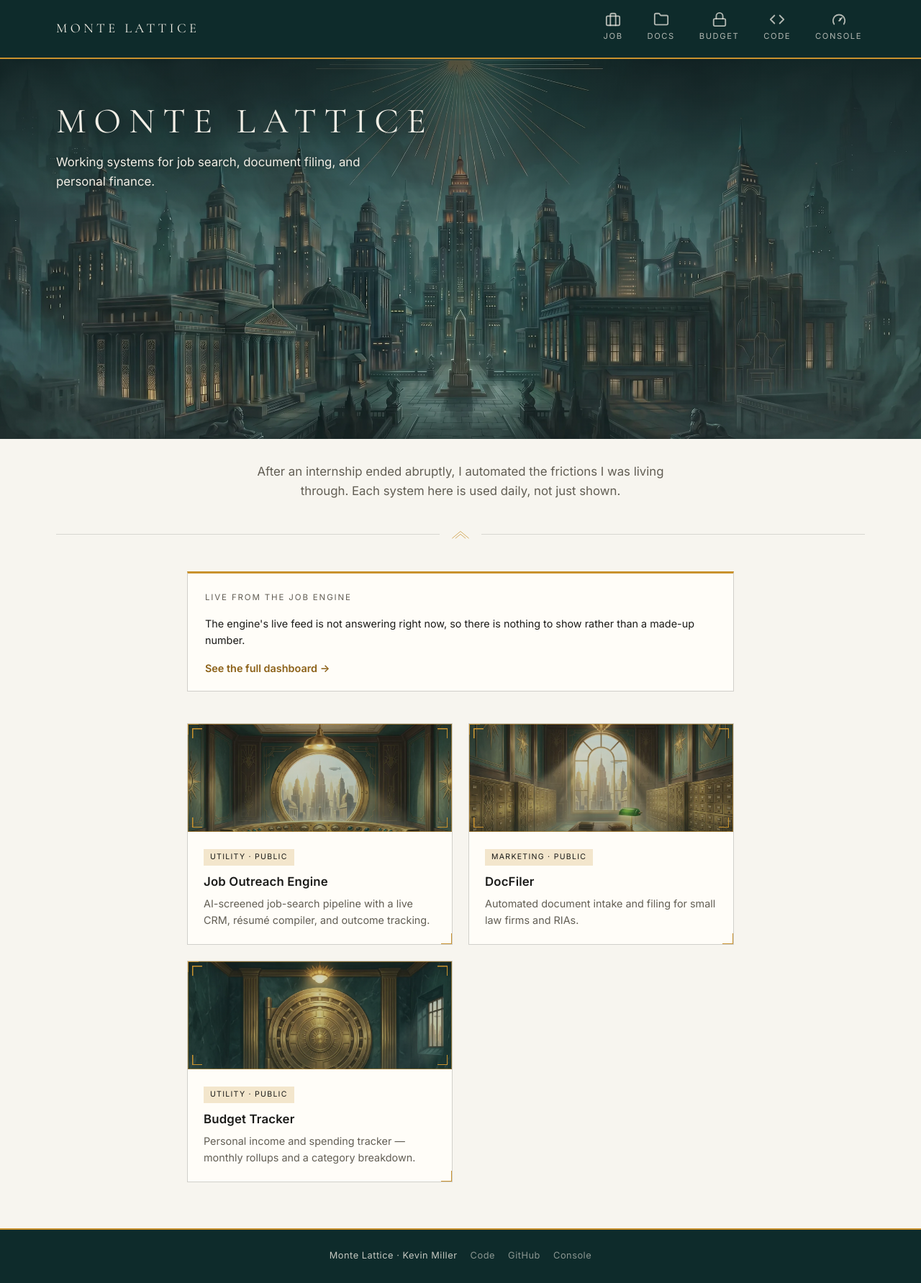
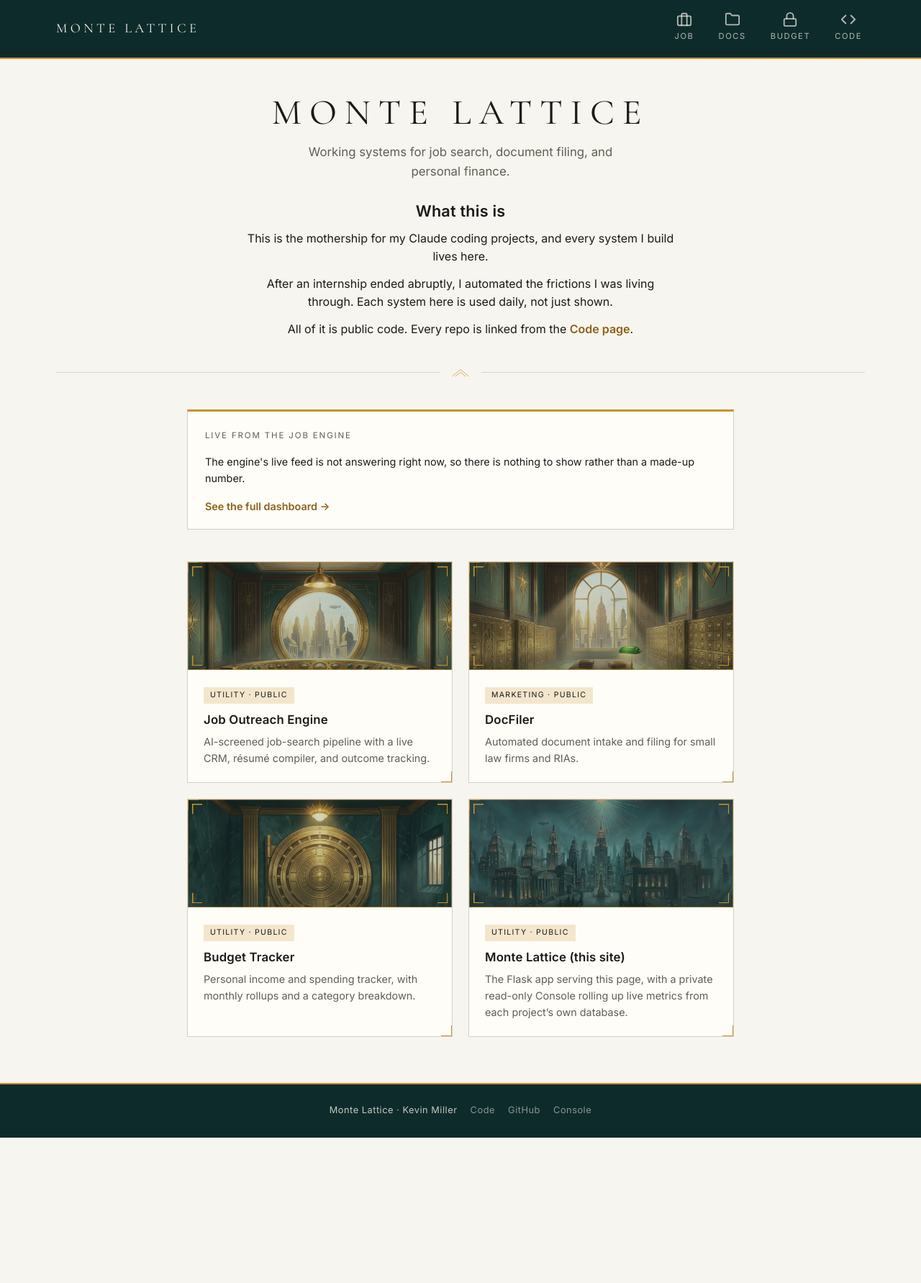
Before and after one commit to mrsisterbob/montelattice-site, a Flask app: page /lattice in a window 1280 px wide. Shown: the whole page at 72% size. After the commit the page ends 1581 px from the top, so only its background shows below. Run offline with Flask 3, Linux system fonts and the light colour scheme; data that the repository does not hold is empty.

Commit message:
/lattice: explain what this is, drop the hero, add the site as a fourth card
A visitor landing on /lattice could not tell what Monte Lattice was. The
600px skyline filled the screen and pushed every word that explained the
page below the fold. The art now earns its place as the fourth card's
image instead of standing in for an explanation.

- The intro says what this is in three short paragraphs: the mothership
  for the Claude projects, why they got built, and that all of it is
  public code, linked to /code.
- Fourth card added for montelattice-site itself. It was the only system
  in the grid that was missing, and the one the visitor is already
  looking at. Its art is the former hero, center-cropped to 1200x520.
- The public Console demo is out of the nav and carries noindex. Its
  sample numbers claimed a 15% reply rate against a real figure near 4%,
  on a page whose whole claim is "used daily, not just shown". The route
  still answers for anyone with the URL, and PUBLIC_CONSOLE_DEMO=true
  puts it back.
- The live strip now says nothing rather than a made-up number when the
  engine's feed is unreachable.

Co-Authored-By: Claude Opus 5 <noreply@anthropic.com>

```diff
--- a/main.py
+++ b/main.py
@@ -202,9 +202,22 @@ def public_crypto() -> bool:
     return os.environ.get("PUBLIC_CRYPTO", "false").strip().lower() in ("1", "true", "yes", "on")
 
 
+# ---------------------------------------------------------------------------
+# Console demo visibility. The demo renders SAMPLE numbers (a 15% reply rate among them) on a
+# site whose thesis is "used daily, not just shown", so by default it is HIDDEN, never removed:
+# CONSOLE drops out of the nav, logged-out /console goes to sign-in instead of sample data, the
+# login page stops offering the demo, and /console/demo is noindex. /console/demo itself still
+# serves 200 to anyone with the URL. PUBLIC_CONSOLE_DEMO=true restores it all. Read per request.
+# ---------------------------------------------------------------------------
+def public_console_demo() -> bool:
+    return os.environ.get("PUBLIC_CONSOLE_DEMO", "false").strip().lower() in ("1", "true", "yes", "on")
+
+
 @app.context_processor
 def _inject_visibility():
-    return {"public_crypto": public_crypto()}
+    return {"public_crypto": public_crypto(),
+            "public_console_demo": public_console_demo(),
+            "console_authed": bool(session.get("console_authed"))}
 
 
 def _public_repos() -> list[dict]:
@@ -393,13 +406,17 @@ def console():
     # Public page. Logged-out visitors get the baked demo snapshot with a "DEMO" ribbon
     # (every section alive with sample data); the owner, once logged in, gets the live
     # sibling-DB data. Same layout, same URL - only the data source and the ribbon differ.
+    # While PUBLIC_CONSOLE_DEMO is off, logged-out visitors go to sign-in instead of samples.
+    if not session.get("console_authed") and not public_console_demo():
+        return redirect(url_for("console_login"))
     return render_template("console.html", active_page="console",
                            demo=not session.get("console_authed"))
 
 
 @app.route("/console/demo")
 def console_demo():
-    # Kept for any old links - identical to the logged-out /console view.
+    # Kept for any old links - identical to the logged-out /console view. Unlinked and noindex
+    # while PUBLIC_CONSOLE_DEMO is off, but still 200 by direct URL.
     return render_template("console.html", active_page="console", demo=True)
 
 
@@ -799,7 +816,7 @@ def _today_items(j, c):
         items.append({"kind": "pipeline", "level": "info", "text": "No pipeline run recorded yet."})
     elif age > 24:
         items.append({"kind": "pipeline", "level": "warn",
-                      "text": f"Job pipeline last ran {int(age)}h ago — stale."})
+                      "text": f"Job pipeline last ran {int(age)}h ago. Stale."})
     else:
         extra = f" ({job_hb['summary']})" if job_hb and job_hb.get("summary") else ""
         items.append({"kind": "pipeline", "level": "ok",
--- a/static/css/rapture.css
+++ b/static/css/rapture.css
@@ -128,59 +128,30 @@ p:last-child { margin-bottom: 0; }
 }
 .deco-divider svg { width: 26px; height: 14px; display: block; opacity: 0.75; }
 
-/* --- Home hero --- */
-.hero {
-  position: relative;
-  width: 100%;
-  height: 528px;
-  overflow: hidden;
-  background: var(--teal);
+/* --- Home intro: the copy is the top of /lattice (the skyline moved to the fourth card) --- */
+.intro {
+  text-align: center;
+  padding-top: 44px;
 }
-.hero__img {
-  width: 100%;
-  height: 100%;
-  object-fit: cover;
-  object-position: center 40%;
+.intro__wordmark {
+  font-size: clamp(2rem, 5vw, 3.1rem);
+  margin: 0 0 10px;
+  overflow-wrap: break-word;
 }
-.hero__scrim {
-  position: absolute;
-  inset: 0;
-  background: linear-gradient(180deg, color-mix(in srgb, var(--scrim) 62%, transparent) 0%, color-mix(in srgb, var(--scrim) 28%, transparent) 42%, color-mix(in srgb, var(--scrim) 10%, transparent) 100%);
-}
-.hero__content {
-  position: absolute;
-  left: 0;
-  right: 0;
-  top: 0;
-  padding: 56px 28px 0;
-  max-width: var(--wrap);
+.intro__line {
+  color: var(--muted);
+  font-size: 1.05rem;
+  max-width: 40ch;
   margin: 0 auto;
 }
-.hero__wordmark {
-  color: var(--on-teal);
-  font-size: clamp(2rem, 5vw, 3.1rem);
-  margin: 0 0 12px;
-  text-shadow: 0 2px 18px rgba(0, 0, 0, 0.45);
+.intro__body {
+  max-width: 60ch;
+  margin: 28px auto 8px;
 }
-.hero__line {
-  color: var(--on-teal);
-  font-size: 1.05rem;
-  max-width: 40ch;
-  margin: 0;
-  text-shadow: 0 1px 10px rgba(0, 0, 0, 0.55);
-}
-
-/* Below-image fallback copy for mobile (hidden on desktop) */
-.hero-belowfold { display: none; }
-
-/* --- Origin line --- */
-.origin-line {
-  max-width: 60ch;
-  margin: 32px auto;
-  font-size: 1.05rem;
-  color: var(--muted);
-  text-align: center;
-}
+.intro__body h2 { margin: 0 0 12px; }
+.intro__body p { margin: 0 0 12px; }
+.intro__body a { color: var(--brass-text); font-weight: 600; }
+.intro__body a:hover { text-decoration: underline; }
 
 /* --- Project card grid (home): 2x2 on desktop --- */
 .card-grid {
@@ -523,23 +494,7 @@ canvas { max-width: 100%; }
     max-width: 300px;
   }
 
-  .hero { height: 280px; }
-  .hero__content { display: none; }
-  .hero-belowfold {
-    display: block;
-    text-align: center;
-    padding: 24px 20px 0;
-  }
-  .hero-belowfold .wordmark {
-    display: block;
-    font-size: 1.5rem;
-    letter-spacing: 0.16em;
-    color: var(--ink);
-    margin-bottom: 10px;
-    overflow-wrap: break-word;
-  }
-  .hero-belowfold p { color: var(--muted); margin: 0 auto; max-width: 32ch; }
-  .origin-line { font-size: 1rem; }
+  .intro { padding-top: 28px; }
 
   .card-grid, .data-grid, .explain-grid { grid-template-columns: 1fr; }
   .card-grid { max-width: none; }
--- a/templates/base.html
+++ b/templates/base.html
@@ -41,10 +41,12 @@
           <svg viewBox="0 0 24 24" fill="none" stroke-width="2" stroke-linecap="round" stroke-linejoin="round" aria-hidden="true"><polyline points="16 18 22 12 16 6"/><polyline points="8 6 2 12 8 18"/></svg>
           <span>Code</span>
         </a>
+        {% if public_console_demo or console_authed %}
         <a href="/console" class="{{ 'active' if active_page == 'console' else '' }}">
           <svg viewBox="0 0 24 24" fill="none" stroke-width="2" stroke-linecap="round" stroke-linejoin="round" aria-hidden="true"><path d="M12 14a2 2 0 0 0 1.6-3.2"/><path d="M4.6 19a9 9 0 1 1 14.8 0"/><path d="m13.4 12.6 3.1-3.1"/></svg>
           <span>Console</span>
         </a>
+        {% endif %}
       </nav>
     </div>
   </header>
@@ -55,7 +57,7 @@
     Monte Lattice &middot; Kevin Miller
     <a class="site-footer__link" href="/code">Code</a>
     <a class="site-footer__link" href="https://github.com/mrsisterbob" target="_blank" rel="noopener">GitHub</a>
-    <a class="site-footer__link" href="/console">Console</a>
+    <a class="site-footer__link" href="{{ '/console' if public_console_demo or console_authed else '/console/login' }}">Console</a>
   </footer>
 </body>
 </html>
--- a/templates/budget.html
+++ b/templates/budget.html
@@ -12,7 +12,7 @@
     <div class="explain-card">
       <span class="step">Ingest</span>
       <h3>Statement import</h3>
-      <p>Bank and card statements are parsed and sorted into income and spending buckets &mdash; no manual entry.</p>
+      <p>Bank and card statements are parsed and sorted into income and spending buckets. No manual entry.</p>
     </div>
     <div class="explain-card">
       <span class="step">View</span>
@@ -22,7 +22,7 @@
     <div class="explain-card">
       <span class="step">Break down</span>
       <h3>Where it goes</h3>
-      <p>A category breakdown of the current month's spending. Read-only &mdash; the data is edited in the tracker app itself.</p>
+      <p>A category breakdown of the current month's spending. Read-only. The data is edited in the tracker app itself.</p>
     </div>
   </div>
 </div>
@@ -49,7 +49,7 @@
         <li><span style="background:var(--chart-4)"></span>Everything else</li>
       </ul>
     </div>
-    <p class="sample-note">Sample proportions. Your real breakdown &mdash; and the full income-vs-expenses history &mdash; lives behind the <a href="/console">Console</a>.</p>
+    <p class="sample-note">Sample proportions. The real breakdown and the full income-vs-expenses history live behind the <a href="/console">Console</a>.</p>
   </div>
 </div>
 
--- a/templates/code.html
+++ b/templates/code.html
@@ -3,7 +3,7 @@
 {% block content %}
 
 {% set page_name = "Code" %}
-{% set solves = "The public source behind these projects. Each repo is a working system, run daily — not a demo." %}
+{% set solves = "The public source behind these projects. Each repo is a working system, run daily, not a demo." %}
 {% include "_product_head.html" %}
 
 <div class="wrap section">
@@ -27,8 +27,8 @@
   </div>
 
   <p class="code-console-note">
-    These systems report into a live control panel &mdash;
-    <a href="/console">see the Console &rarr;</a>
+    These systems report into a live control panel that I keep private.
+    <a href="/console">Sign in to the Console &rarr;</a>
   </p>
 </div>
 
--- a/templates/console.html
+++ b/templates/console.html
@@ -1,5 +1,6 @@
 {% extends "base.html" %}
 {% block title %}Console &middot; Monte Lattice{% endblock %}
+{% block head_extra %}{% if demo and not public_console_demo %}<meta name="robots" content="noindex">{% endif %}{% endblock %}
 {% block content %}
 {# Crypto hides from the public demo while PUBLIC_CRYPTO is off; the signed-in view keeps it. #}
 {% set show_crypto = public_crypto or not demo %}
@@ -7,7 +8,7 @@
 <div class="console{{ ' console--demo' if demo else '' }}" id="console" data-demo="{{ '1' if demo else '0' }}">
 
   {% if demo %}
-  <div class="console-ribbon">Sample data &mdash; the live view is private.
+  <div class="console-ribbon">Sample data. The live view is private.
     <a href="/console/login">Sign in &rarr;</a>
   </div>
   {% endif %}
@@ -426,7 +427,7 @@
 
     document.getElementById('c-signals').innerHTML = (cr.recent_signals || []).length
       ? cr.recent_signals.map(function (x) {
-          return '<div><strong>' + x.symbol + '</strong> &mdash; ' + x.confidence_score + '/100 &mdash; ' + (x.context_summary || '') + '</div>';
+          return '<div><strong>' + x.symbol + '</strong> &middot; ' + x.confidence_score + '/100 &middot; ' + (x.context_summary || '') + '</div>';
         }).join('') : '<div>No signals yet.</div>';
     document.getElementById('c-positions').innerHTML = (cr.open_positions || []).length
       ? cr.open_positions.map(function (p) {
--- a/templates/console_login.html
+++ b/templates/console_login.html
@@ -22,7 +22,7 @@
     <div class="data-card">
       <h2 class="section-heading">Console Access</h2>
       <p style="color: var(--teal-70); font-size: 0.9rem; margin-top: 0;">
-        Private control panel. <a href="/console/demo">View the demo &rarr;</a>
+        Private control panel.{% if public_console_demo %} <a href="/console/demo">View the demo &rarr;</a>{% endif %}
       </p>
       <form method="POST">
         <input class="field" type="password" name="password" placeholder="Password" autofocus required>
--- a/templates/crypto.html
+++ b/templates/crypto.html
@@ -13,7 +13,7 @@
     <div class="explain-card">
       <span class="step">Regime</span>
       <h3>Dealer gamma</h3>
-      <p>Deribit dealer gamma exposure &mdash; the sign flips that tend to precede a shift from range to trend.</p>
+      <p>Deribit dealer gamma exposure. Its sign flips tend to precede a shift from range to trend.</p>
     </div>
     <div class="explain-card">
       <span class="step">Positioning</span>
@@ -33,7 +33,7 @@
   <div class="data-card">
     <div class="table-scroll">
       <table class="sample-table">
-        <caption>Sample &mdash; the shape of each emitted signal</caption>
+        <caption>Sample: the shape of each emitted signal</caption>
         <thead><tr><th>Symbol</th><th>Confidence</th><th>Context</th><th>Triggered</th></tr></thead>
         <tbody>
           <tr><td>BTCUSDT</td><td>72 / 100</td><td>Gamma flip + funding reset</td><td>1h ago</td></tr>
@@ -42,7 +42,7 @@
         </tbody>
       </table>
     </div>
-    <p class="sample-note">Illustrative rows. Paper-trading only &mdash; no live capital. The live portfolio and signal feed run in the <a href="/console">Console</a>.</p>
+    <p class="sample-note">Illustrative rows. Paper-trading only, no live capital. The live portfolio and signal feed run in the <a href="/console">Console</a>.</p>
   </div>
 </div>
 
--- a/templates/docfiler.html
+++ b/templates/docfiler.html
@@ -3,13 +3,13 @@
 {% block content %}
 
 {% set page_name = "DocFiler" %}
-{% set solves = "Automated document intake and filing for small law firms and RIAs — classify, rename, and route client files without opening each one." %}
+{% set solves = "Automated document intake and filing for small law firms and RIAs. Classify, rename, and route client files without opening each one." %}
 {% include "_product_head.html" %}
 
 <div class="wrap section">
   <h2 class="section-heading">What It Does</h2>
   <div class="data-grid">
-    <div class="data-card"><h3>Classify</h3><p>Matches each file to your firm's own client list and document types — never invents a client.</p></div>
+    <div class="data-card"><h3>Classify</h3><p>Matches each file to your firm's own client list and document types. It never invents a client.</p></div>
     <div class="data-card"><h3>File</h3><p>Renames to a standardized, searchable name and routes it automatically. Every move is logged.</p></div>
     <div class="data-card"><h3>Review</h3><p>Anything low-confidence is set aside for a human. Duplicates are caught by content, not filename.</p></div>
   </div>
@@ -18,7 +18,7 @@
 <div class="wrap section">
   <h2 class="section-heading">Request a Free File Audit</h2>
   <div class="data-card">
-    <p style="color:var(--teal-70); margin-bottom:16px;">A no-obligation dry run against a sample of your files, showing exactly what it would rename and where — before anything is touched.</p>
+    <p style="color:var(--teal-70); margin-bottom:16px;">A no-obligation dry run against a sample of your files, showing exactly what it would rename and where, before anything is touched.</p>
     <form id="contact-form">
       <input class="field" type="text" name="name" placeholder="Name" required>
       <input class="field" type="email" name="email" placeholder="Email" required>
--- a/templates/home.html
+++ b/templates/home.html
@@ -2,24 +2,17 @@
 {% block title %}Monte Lattice{% endblock %}
 {% block content %}
 
-<section class="hero">
-  <img class="hero__img" src="{{ url_for('static', filename='img/hero-home.webp') }}"
-       alt="Art Deco skyline over teal water with a gold-lit central tower">
-  <div class="hero__scrim"></div>
-  <div class="hero__content">
-    <h1 class="hero__wordmark wordmark">Monte Lattice</h1>
-    <p class="hero__line">Working systems for job search, document filing, {{ 'market monitoring, ' if public_crypto else '' }}and personal finance.</p>
+{# The skyline that used to fill this spot is now the fourth card's image (card-site.webp). #}
+<section class="wrap intro">
+  <h1 class="intro__wordmark wordmark">Monte Lattice</h1>
+  <p class="intro__line">Working systems for job search, document filing, {{ 'market monitoring, ' if public_crypto else '' }}and personal finance.</p>
+  <div class="intro__body">
+    <h2>What this is</h2>
+    <p>This is the mothership for my Claude coding projects, and every system I build lives here.</p>
+    <p>After an internship ended abruptly, I automated the frictions I was living through. Each system here is used daily, not just shown.</p>
+    <p>All of it is public code. Every repo is linked from the <a href="/code">Code page</a>.</p>
   </div>
 </section>
-
-<div class="hero-belowfold">
-  <span class="wordmark">Monte Lattice</span>
-  <p>Working systems for job search, document filing, {{ 'market monitoring, ' if public_crypto else '' }}and personal finance.</p>
-</div>
-
-<div class="wrap">
-  <p class="origin-line">After an internship ended abruptly, I automated the frictions I was living through. Each system here is used daily, not just shown.</p>
-</div>
 
 <div class="deco-divider" aria-hidden="true">
   <svg viewBox="0 0 40 20" fill="none" style="stroke: var(--brass)" stroke-width="1.5">
@@ -81,7 +74,17 @@
       <div class="card__body">
         <span class="card__tag">Utility &middot; Public</span>
         <h3>Budget Tracker</h3>
-        <p>Personal income and spending tracker &mdash; monthly rollups and a category breakdown.</p>
+        <p>Personal income and spending tracker, with monthly rollups and a category breakdown.</p>
+      </div>
+    </a>
+
+    {# The site itself. Art is the former /lattice hero skyline, scaled + center-cropped to 1200x520. #}
+    <a class="card" href="/code">
+      <div class="card__img" style="background-image: url('{{ url_for('static', filename='img/card-site.webp') }}')"></div>
+      <div class="card__body">
+        <span class="card__tag">Utility &middot; Public</span>
+        <h3>Monte Lattice (this site)</h3>
+        <p>The Flask app serving this page, with a private read-only Console rolling up live metrics from each project&rsquo;s own database.</p>
       </div>
     </a>
 
--- a/templates/job_engine.html
+++ b/templates/job_engine.html
@@ -94,7 +94,7 @@
     <div class="explain-card">
       <span class="step">Source</span>
       <h3>Pull &amp; screen</h3>
-      <p>Listings are pulled from multiple boards and scored against a strict evidence bank &mdash; no invented experience.</p>
+      <p>Listings are pulled from multiple boards and scored against a strict evidence bank. No invented experience.</p>
     </div>
     <div class="explain-card">
       <span class="step">Tailor</span>
```
Also changed, not shown: tests/test_public_console_demo.py (added, +168 -0 lines), static/img/card-site.webp (added).
